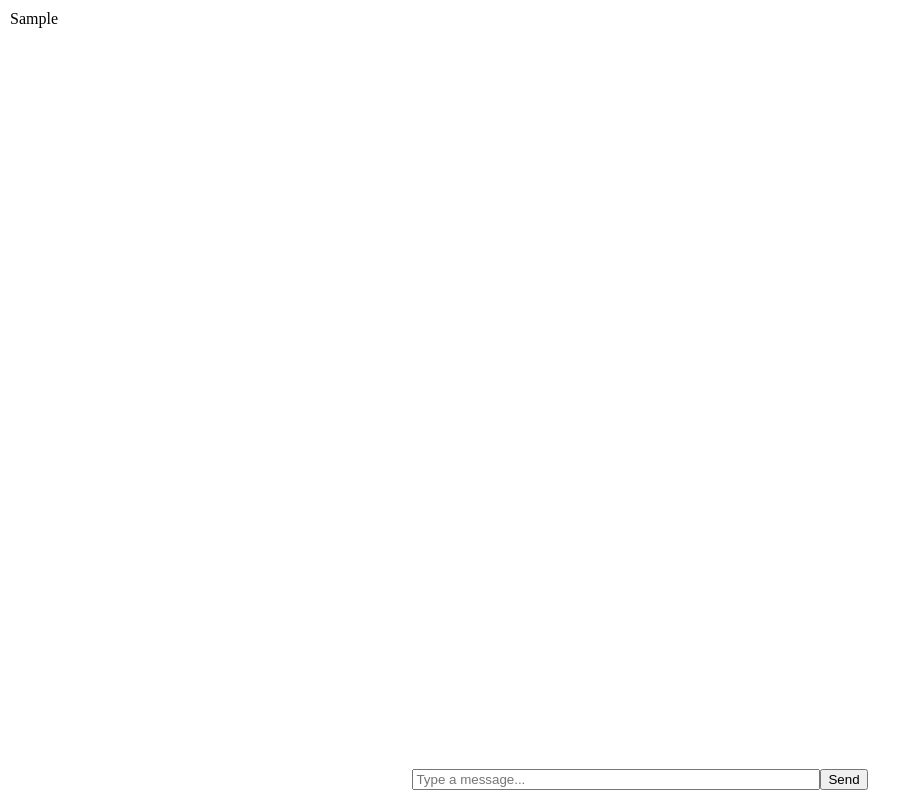
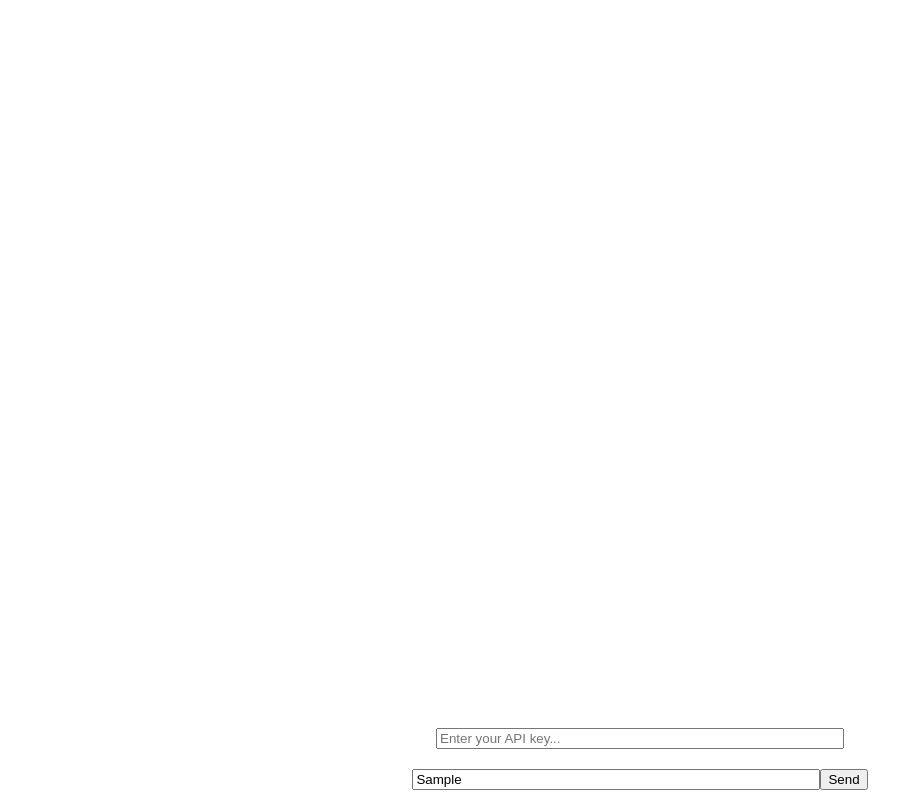
Before and after one commit to wbattles/wailey, a plain HTML site: page index.html in a window 1280 px wide. Both pictures are taken after typing "Sample" into the empty fields and a click on the button "Send". Shown: the whole page, without its empty margins (0-920 px from the left). Drawn offline with Linux system fonts and the light colour scheme; no server answers.

Commit message:
switch to user provided key

```diff
--- a/chat.js
+++ b/chat.js
@@ -1,12 +1,17 @@
 const input = document.getElementById("chat-input");
 const button = document.getElementById("send-button");
 const display = document.getElementById("chat-display");
-
-const API_KEY = "{{API_KEY}}";
+const apiKeyInput = document.getElementById("api-key-input");
 
 async function sendMessage() {
   const userMessage = input.value.trim();
+  const apiKey = apiKeyInput.value.trim();
+
   if (!userMessage) return;
+  if (!apiKey) {
+    alert("Please enter your API key first");
+    return;
+  }
 
   // Show user message
   const userDiv = document.createElement("div");
@@ -24,7 +29,7 @@ async function sendMessage() {
       method: "POST",
       headers: {
         "Content-Type": "application/json",
-        "Authorization": `Bearer ${API_KEY}`
+        "Authorization": `Bearer ${apiKey}`
       },
       body: JSON.stringify({
         model: "gpt-4o-mini",
--- a/index.html
+++ b/index.html
@@ -23,7 +23,7 @@
       padding: 10px;
     }
 
-    #chat-input {
+    #chat-input, #api-key-input {
       flex: 1;
       max-width: 400px;
     }
@@ -38,6 +38,10 @@
   <div id="chat-display"></div>
 
   <div id="chat-bar">
+    <input type="text" id="api-key-input" placeholder="Enter your API key...">
+  </div>
+
+  <div id="chat-bar">
     <input type="text" id="chat-input" placeholder="Type a message...">
     <button id="send-button">Send</button>
   </div>
```
